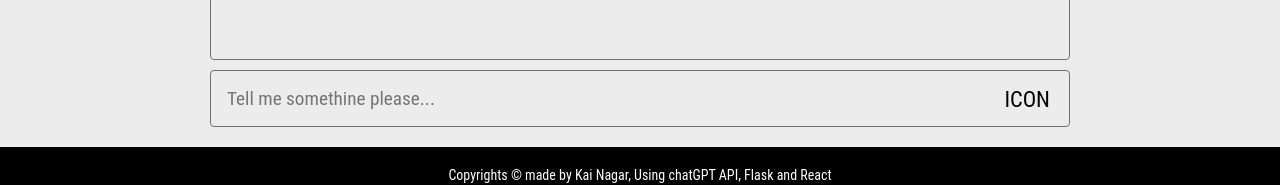
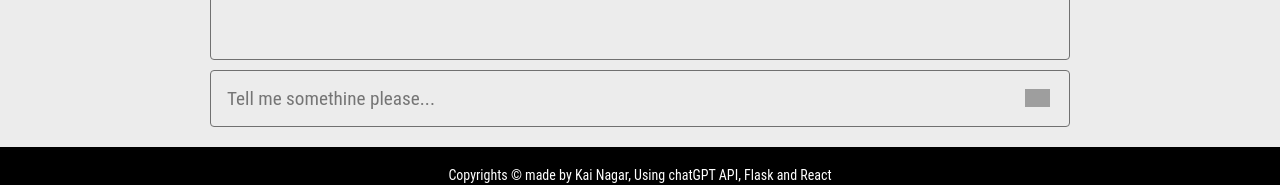
Before and after one commit to KaiNagar/ChatGPT-API-Wrapper, a React (Create React App) app in the folder frontend/: page /#/chat in a window 1280 px wide. Shown: the part 597-782 px from the top of the page. Built offline with nearby package versions, Linux system fonts and the light colour scheme; grey boxes are pictures that could not be loaded.

Commit message:
added loader and finish chat FE

```diff
--- a/frontend/src/assets/styles/5-pages/_chat-page.scss
+++ b/frontend/src/assets/styles/5-pages/_chat-page.scss
@@ -3,10 +3,10 @@
   font-size: 1.4rem;
   height: 100%;
   .headers {
-    height:min-content;
-    .chat-prev-value{
-        margin-top: rem(10px);
-        font-weight: bold;
+    height: min-content;
+    .chat-prev-value {
+      margin-top: rem(10px);
+      font-weight: bold;
     }
     .chat-header {
       font-weight: bold;
@@ -19,7 +19,6 @@
     margin-block: rem(10px);
     padding: 1rem;
     border-radius: rem(4px);
-
   }
 
   .chat-form {
@@ -34,13 +33,25 @@
       background-color: #ececec;
       border: 1px solid $clr-border;
       border-radius: rem(4px);
-      &:focus-visible{
+      &:focus-visible {
         outline: 1px solid $clr-grey;
       }
     }
     .send-icon {
       position: absolute;
       right: 20px;
+      cursor: pointer;
+    }
+    .send-icon-img {
+      width: 25px;
+      margin-top: 4px;
+    }
+    .loading-icon {
+      position: absolute;
+      right: -100px;
+      cursor: pointer;
+      width: 250px;
+      z-index: 1;
     }
   }
 }
--- a/frontend/src/pages/Chat.jsx
+++ b/frontend/src/pages/Chat.jsx
@@ -7,6 +7,8 @@ export const Chat = () => {
   const [prevInputValue, setPrevInputValue] = useState()
   const [responseFromChat, setResponseFromChat] = useState('')
 
+  const [isWaiting, setIsWaiting] = useState(false)
+
   const onChangeInput = ({ target }) => {
     const { value } = target
     setInputValue(value)
@@ -14,7 +16,9 @@ export const Chat = () => {
 
   const onSubmitForm = async (ev) => {
     ev.preventDefault()
+    setIsWaiting(true)
     const response = await chatService.sendMsg(inputValue)
+    setIsWaiting(false)
     setResponseFromChat(response)
     setPrevInputValue(inputValue)
     setInputValue('')
@@ -24,7 +28,9 @@ export const Chat = () => {
     <section className='chat-page flex column space-between'>
       <div className='headers'>
         <h1 className='chat-header'>Go on! Talk to me please!</h1>
-        <h3 className='chat-prev-value'>{prevInputValue && `Input: ${prevInputValue}`}</h3>
+        <h3 className='chat-prev-value'>
+          {prevInputValue && `Input: ${prevInputValue}`}
+        </h3>
       </div>
       <div className='response-from-chat'>{responseFromChat}</div>
       <form className='chat-form' onSubmit={(e) => onSubmitForm(e)}>
@@ -35,7 +41,15 @@ export const Chat = () => {
             onChange={onChangeInput}
             placeholder='Tell me somethine please...'
           />
-          <span className='send-icon'>ICON</span>
+          {!isWaiting ? (
+            <span onClick={onSubmitForm} className='send-icon'>
+              <img
+              className='send-icon-img'
+                src='https://cdn-icons-png.flaticon.com/512/786/786205.png'
+                alt='send msg icon'
+              />
+            </span>
+          ) : <img className='loading-icon' src='https://i.stack.imgur.com/h6viz.gif' />}
         </div>
       </form>
     </section>
```
Also changed, not shown: 1 other file (tests, documents, lock files or other folders).
